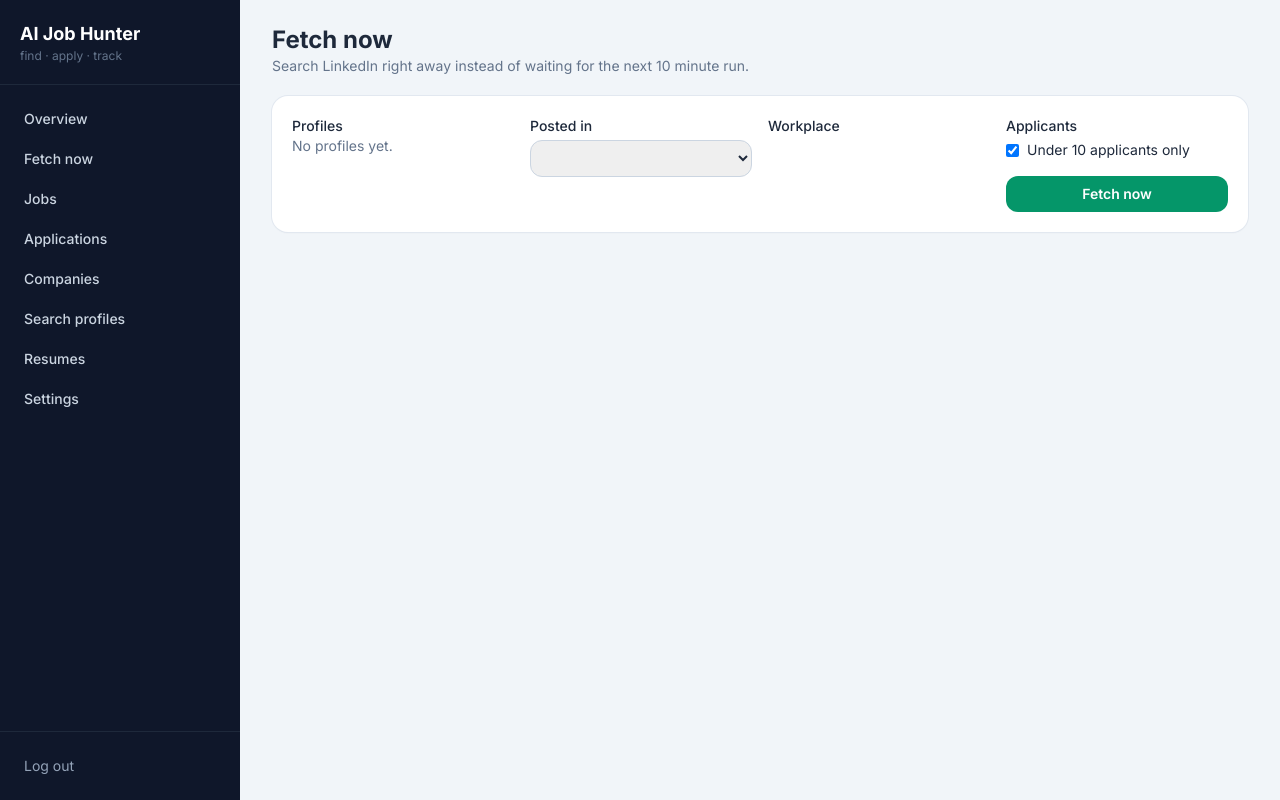
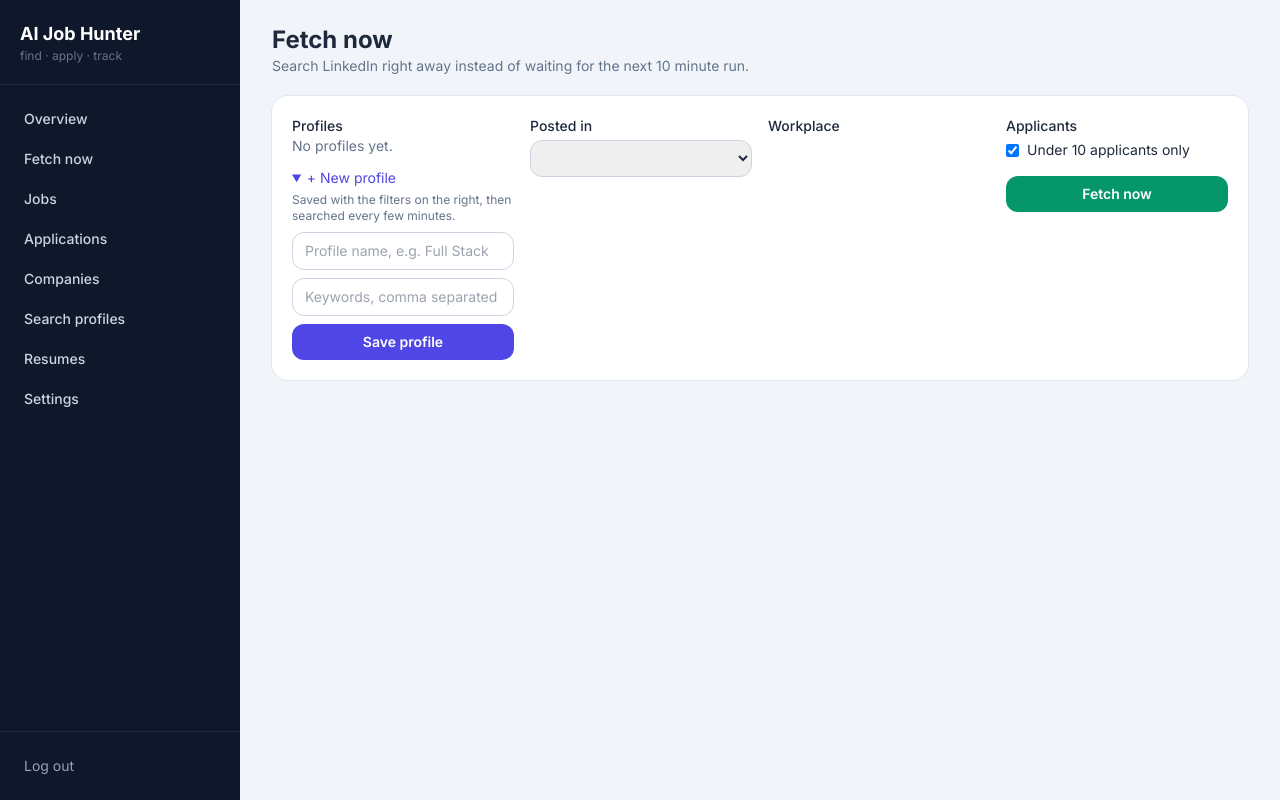
Before and after one commit to sanket801036/AI-Job-Hunter, a Python web app: template app/web/templates/fetch.html in a window 1280 px wide. Run offline with Jinja, Linux system fonts and the light colour scheme; the template is opened without the code that fills it, so the values that code supplies are empty; some libraries are stand-ins or nearby versions.

Commit message:
Save a new search profile straight from the Fetch now page

```diff
--- a/app/web/profiles.py
+++ b/app/web/profiles.py
@@ -63,6 +63,7 @@ def save_profile(
     work_types: list[str] = Form([]),
     under_10: str = Form(""),
     resume_id: str = Form(""),
+    next: str = Form("/profiles"),
     db: Session = Depends(get_db),
 ):
     name, keywords = name.strip(), keywords.strip()
@@ -80,7 +81,8 @@ def save_profile(
     p.under_10 = under_10 == "on"
     p.resume_id = int(resume_id) if resume_id.isdigit() else None
     db.commit()
-    return RedirectResponse("/profiles", status_code=303)
+    target = next if next in ("/profiles", "/fetch") else "/profiles"
+    return RedirectResponse(target, status_code=303)
 
 
 @router.post("/profiles/{profile_id}/toggle")
--- a/app/web/templates/fetch.html
+++ b/app/web/templates/fetch.html
@@ -10,6 +10,15 @@
     {% for p in profiles %}
     <label class="mt-1 flex items-center gap-2"><input type="checkbox" name="profile_ids" value="{{ p.id }}" {% if p.active %}checked{% endif %}> {{ p.name }}</label>
     {% else %}<p class="text-slate-500">No profiles yet.</p>{% endfor %}
+    <details class="mt-3" {% if not profiles %}open{% endif %}>
+      <summary class="cursor-pointer text-indigo-600">+ New profile</summary>
+      <p class="mt-1 text-xs text-slate-500">Saved with the filters on the right, then searched every few minutes.</p>
+      <input type="hidden" name="next" value="/fetch">
+      <input name="name" placeholder="Profile name, e.g. Full Stack" class="mt-2 w-full rounded-xl border border-slate-300 px-3 py-2">
+      <input name="keywords" placeholder="Keywords, comma separated" class="mt-2 w-full rounded-xl border border-slate-300 px-3 py-2">
+      <button formaction="/profiles" class="mt-2 w-full rounded-xl bg-indigo-600 px-3 py-2 font-semibold text-white"
+        onclick="this.form.elements['name'].required = true; this.form.elements['keywords'].required = true;">Save profile</button>
+    </details>
   </div>
   <label class="block"><span class="font-medium">Posted in</span>
     <select name="hours" class="mt-1 w-full rounded-xl border border-slate-300 px-3 py-2">
@@ -24,7 +33,7 @@
   <div>
     <div class="font-medium">Applicants</div>
     <label class="mt-1 flex items-center gap-2"><input type="checkbox" name="under_10" checked> Under 10 applicants only</label>
-    <button class="mt-4 w-full rounded-xl bg-emerald-600 px-4 py-2 font-semibold text-white" onclick="this.textContent='Searching LinkedIn...'">Fetch now</button>
+    <button class="mt-4 w-full rounded-xl bg-emerald-600 px-4 py-2 font-semibold text-white" onclick="this.form.elements['name'].required = false; this.form.elements['keywords'].required = false; this.textContent='Searching LinkedIn...'">Fetch now</button>
   </div>
 </form>
 
```
Also changed, not shown: tests/test_web.py (+9 -0 lines).
